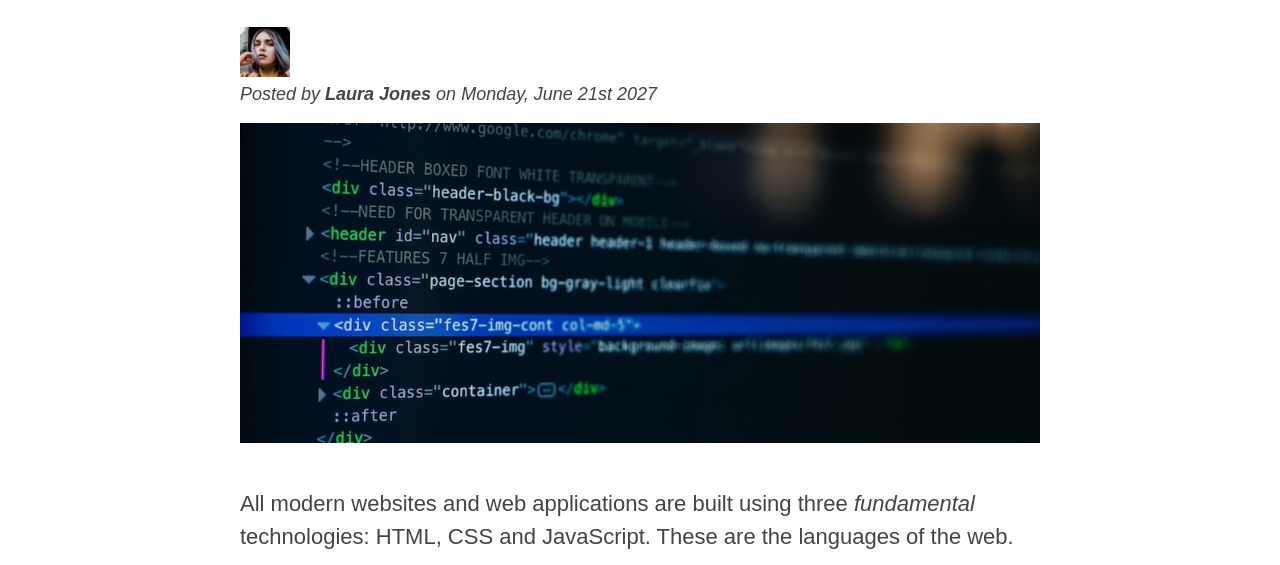
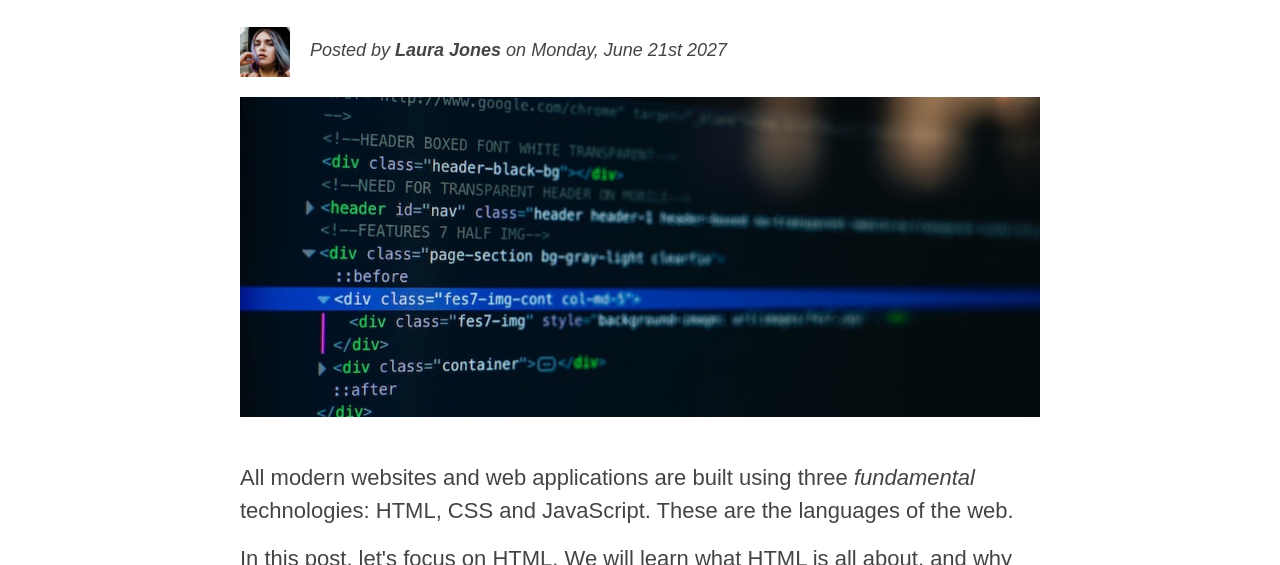
Before and after one commit to DannyRD117/CSS-Float-Fundamentals, a plain HTML site: page index.html in a window 1280 px wide. Shown: the part 240-805 px from the top of the page. Drawn offline with Linux system fonts and the light colour scheme.

Commit message:
Adding float to the author and their image

```diff
--- a/css/style.css
+++ b/css/style.css
@@ -200,3 +200,16 @@ h2::after {
   top: -10px;
   right: -25px;
 }
+
+/** FLOATS*/
+
+.author-img {
+  float: left;
+  margin-bottom: 20px;
+}
+
+.author {
+  float: left;
+  margin-left: 20px;
+  margin-top: 10px;
+}
--- a/index.html
+++ b/index.html
@@ -22,12 +22,13 @@
           <h2>The Basic Language of the Web: HTML</h2>
 
           <img
+            class="author-img"
             src="images/laura-jones.jpg"
             alt="Headshot Laura Jones"
             width="50"
             height="50"
           />
-          <p id="author">
+          <p id="author" class="author">
             Posted by <strong>Laura Jones</strong> on Monday, June 21st 2027
           </p>
           <img
```
